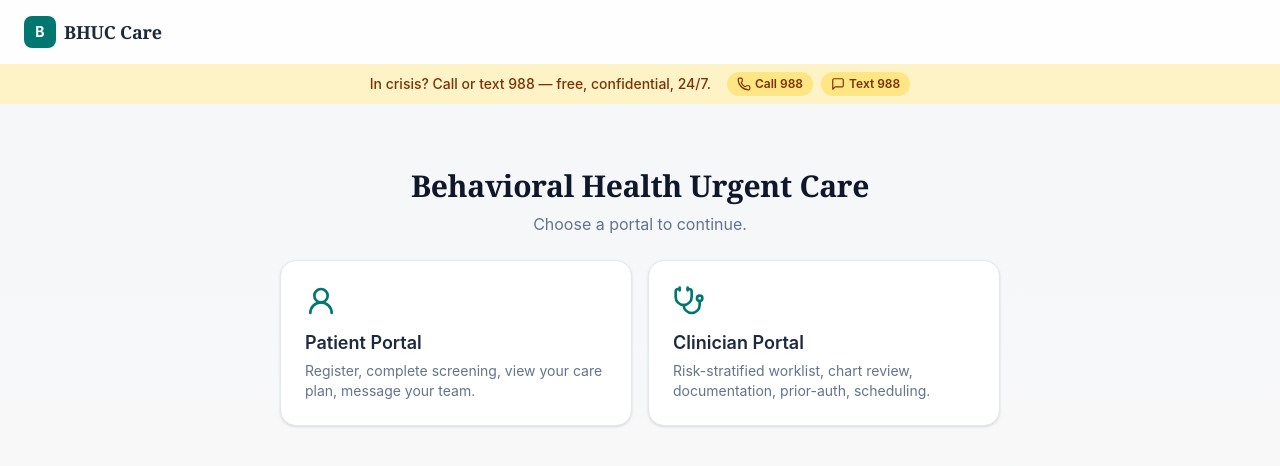
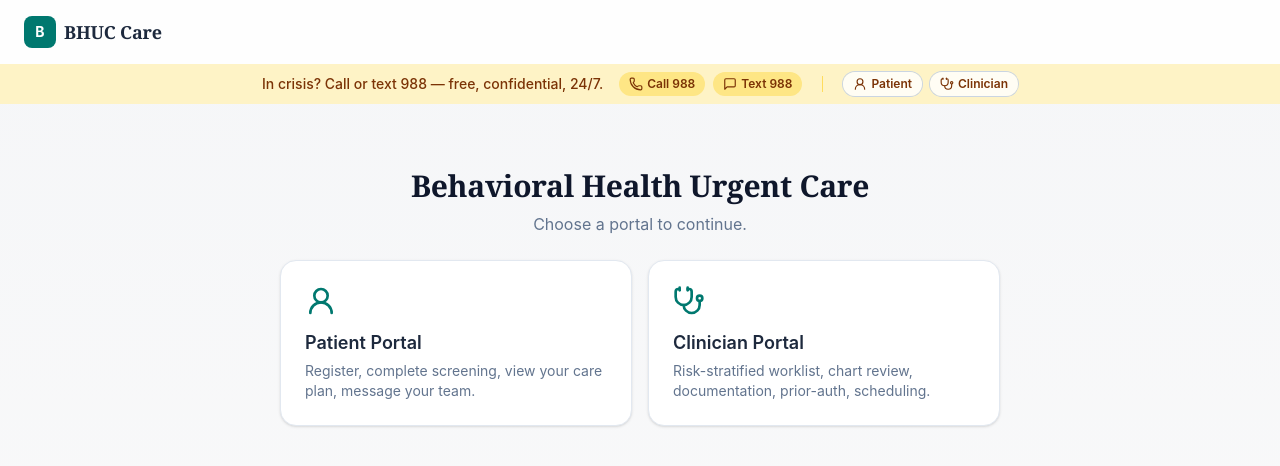
Before and after one commit to gauthiii/bhuc, a React (Vite) app in the folder frontend/: page / in a window 1280 px wide. Shown: the top 466 px of the page. Built offline with nearby package versions, Linux system fonts and the light colour scheme; no server answers.

Commit message:
UI: add Patient/Clinician quick-nav to the 988 crisis banner (dev convenience)

```diff
--- a/frontend/src/components/CrisisBanner.tsx
+++ b/frontend/src/components/CrisisBanner.tsx
@@ -1,7 +1,9 @@
-import { Phone, MessageSquare } from 'lucide-react'
+import { Phone, MessageSquare, UserRound, Stethoscope } from 'lucide-react'
+import { Link } from 'react-router-dom'
 
 // Persistent 988 crisis banner — plan §3.1: appears on EVERY screen, works even
 // unauthenticated (no JWT), never dismissible, both controls live.
+// (Dev convenience: Patient/Clinician portal quick-nav on the right — remove later if not needed.)
 export function CrisisBanner() {
   return (
     <div role="region" aria-label="Crisis support"
@@ -15,6 +17,17 @@ export function CrisisBanner() {
           <MessageSquare className="h-3.5 w-3.5" /> Text 988
         </a>
       </span>
+
+      {/* Dev quick-nav between the two portals */}
+      <span className="mx-1 hidden h-4 w-px bg-amber-300/70 sm:inline-block" aria-hidden="true" />
+      <nav aria-label="Portal navigation" className="flex items-center gap-2">
+        <Link to="/patient/home" className="inline-flex items-center gap-1 rounded-full bg-white/80 px-2.5 py-1 text-xs font-semibold text-slate-700 ring-1 ring-slate-300 hover:bg-white">
+          <UserRound className="h-3.5 w-3.5" /> Patient
+        </Link>
+        <Link to="/clinician/worklist" className="inline-flex items-center gap-1 rounded-full bg-white/80 px-2.5 py-1 text-xs font-semibold text-slate-700 ring-1 ring-slate-300 hover:bg-white">
+          <Stethoscope className="h-3.5 w-3.5" /> Clinician
+        </Link>
+      </nav>
     </div>
   )
 }
```
